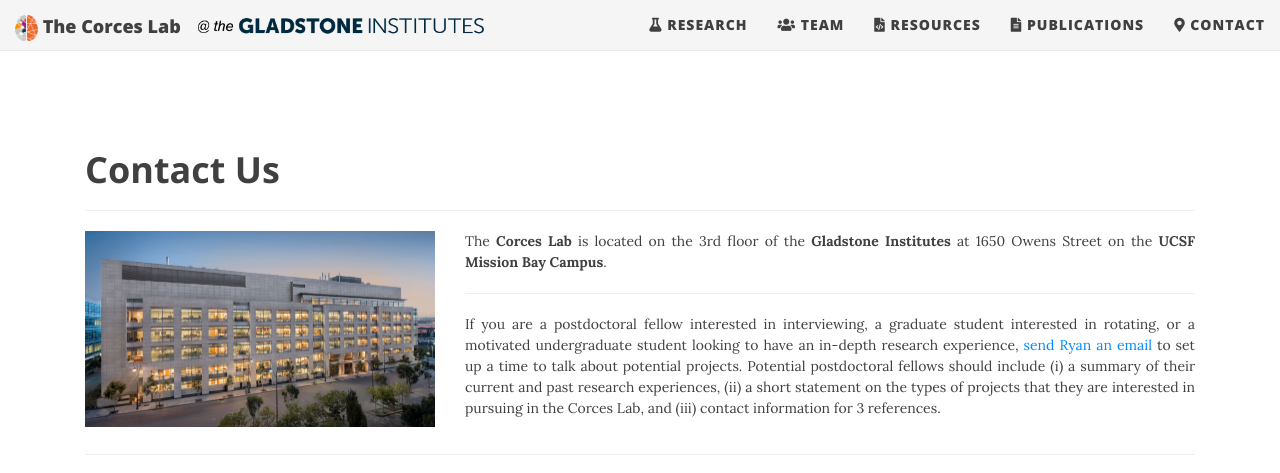
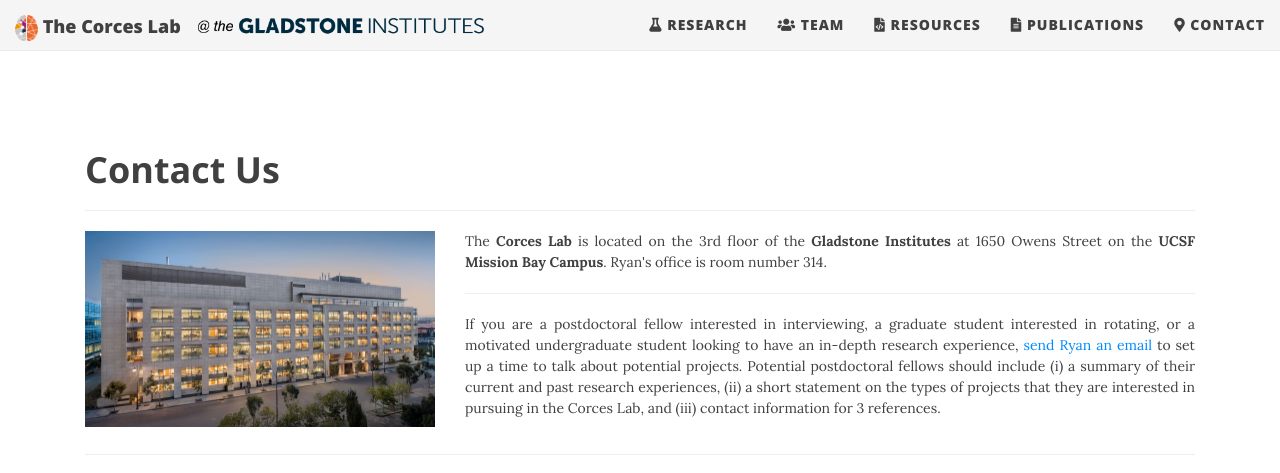
Before and after one commit to corceslab/corceslab.github.io, a Jekyll site: the page built from pages/Contact.md, in a window 1280 px wide and 1149 px high. Shown: the top 473 px of the window. Built offline with Jekyll 4.4.1, drawn with Linux system fonts in a browser that asks for light colours; nearby versions of some CDN libraries; grey boxes are pictures that could not be loaded.

Commit message:
add room number

```diff
--- a/pages/Contact.md
+++ b/pages/Contact.md
@@ -12,7 +12,7 @@
     	<img src="/img/GladstoneExterior.jpg" alt="Gladstone Institutes">
     </div>
     <div class="col-sm-8">
-        <p class="text-justify">The <b>Corces Lab</b> is located on the 3rd floor of the <b>Gladstone Institutes</b> at 1650 Owens Street on the <b>UCSF Mission Bay Campus</b>.</p>
+        <p class="text-justify">The <b>Corces Lab</b> is located on the 3rd floor of the <b>Gladstone Institutes</b> at 1650 Owens Street on the <b>UCSF Mission Bay Campus</b>. Ryan's office is room number 314.</p>
         <hr>
         <p class="text-justify">If you are a postdoctoral fellow interested in interviewing, a graduate student interested in rotating, or a motivated undergraduate student looking to have an in-depth research experience, <a href="mailto:ryan.corces@gladstone.ucsf.edu">send Ryan an email</a> to set up a time to talk about potential projects. Potential postdoctoral fellows should include (i) a summary of their current and past research experiences, (ii) a short statement on the types of projects that they are interested in pursuing in the Corces Lab, and (iii) contact information for 3 references.</p>
     </div>
```
